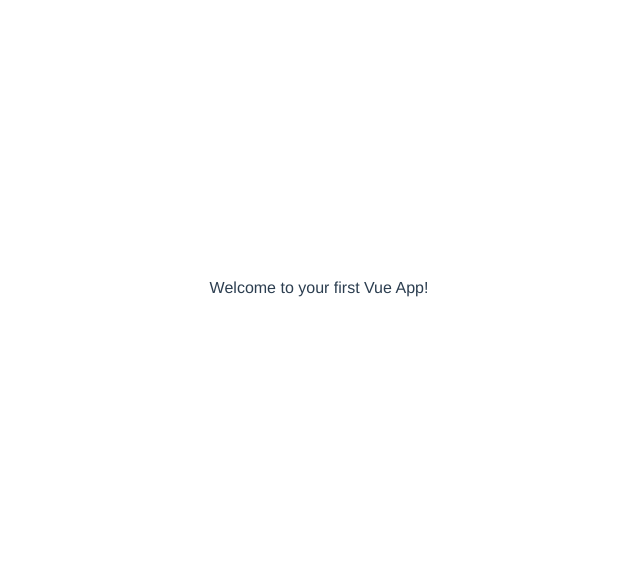
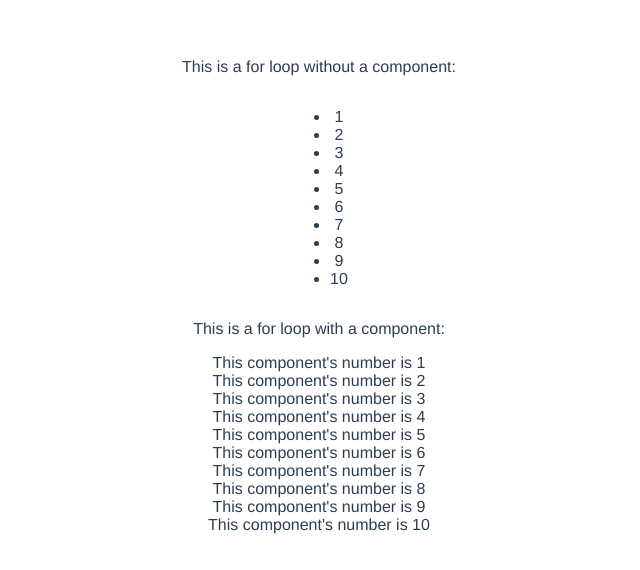
Before and after one commit to tu-sec/vue-workshop, a Vue app: page / in a window 1280 px wide. Shown: the part 120-690 px from the top of the page, without its empty margins (321-961 px from the left). Built offline with nearby package versions, Linux system fonts and the light colour scheme.

Commit message:
Working component and loop code

```diff
--- /dev/null
+++ b/src/components/NumberComponent.vue
@@ -0,0 +1,15 @@
+<template>
+  <div>
+    This component's number is {{ prop }}
+  </div>
+</template>
+
+<script lang="ts">
+import { Component, Prop, Vue } from 'vue-property-decorator';
+
+@Component
+export default class NumberComponent extends Vue {
+  @Prop({ required: false })
+  prop: number | undefined;
+}
+</script>
--- a/src/views/Home.vue
+++ b/src/views/Home.vue
@@ -1,14 +1,25 @@
 <template>
   <div class="home">
-    <p>Welcome to your first Vue App!</p>
+    <p>This is a for loop without a component:</p>
+    <ul>
+      <li v-for="a in arr" :key="a">{{ a }}</li>
+    </ul>
+
+    <p>This is a for loop with a component:</p>
+    <NumberComponent v-for="(a, index) in arr" :key="index" :prop="a"></NumberComponent>
   </div>
 </template>
 
 <script lang="ts">
 import { Component, Vue } from 'vue-property-decorator';
+import NumberComponent from '@/components/NumberComponent.vue';
 
-@Component
-export default class Home extends Vue {}
+@Component({
+  components: { NumberComponent }
+})
+export default class Home extends Vue {
+  arr = [1, 2, 3, 4, 5, 6, 7, 8, 9, 10]; // The array we are referencing for the v-for on line 5 and 9
+}
 </script>
 
 <style lang="scss" scoped>
```
